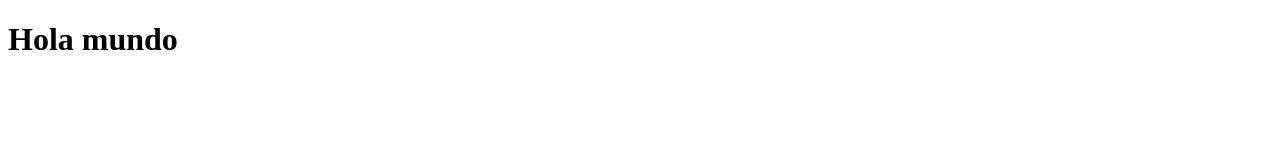
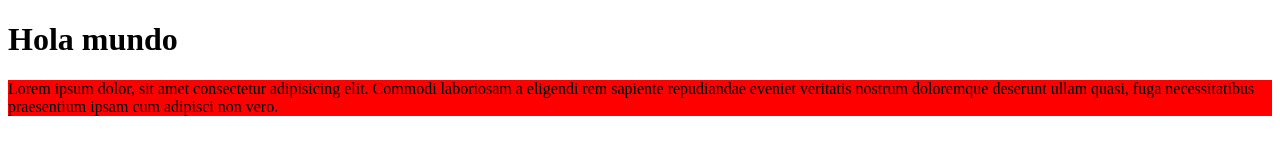
Before and after one commit to alejongo/daniela-martinez-valdivia, a plain HTML site: page index.html in a window 1280 px wide. Drawn offline with Linux system fonts and the light colour scheme.

Commit message:
Agregué un párrafo y estilo al mismo

```diff
--- a/assets/css/style.css
+++ b/assets/css/style.css
@@ -0,0 +1,4 @@
+p  {
+    background-color: red;
+    color: black;
+}
--- a/index.html
+++ b/index.html
@@ -4,8 +4,10 @@
     <meta charset="UTF-8">
     <meta name="viewport" content="width=device-width, initial-scale=1.0">
     <title>Repo para practicar git y github</title>
+    <link rel="stylesheet" href="./assets/css/style.css">
 </head>
 <body>
     <h1>Hola mundo</h1>
+    <p>Lorem ipsum dolor, sit amet consectetur adipisicing elit. Commodi laboriosam a eligendi rem sapiente repudiandae eveniet veritatis nostrum doloremque deserunt ullam quasi, fuga necessitatibus praesentium ipsam cum adipisci non vero.</p>
 </body>
 </html>
```
